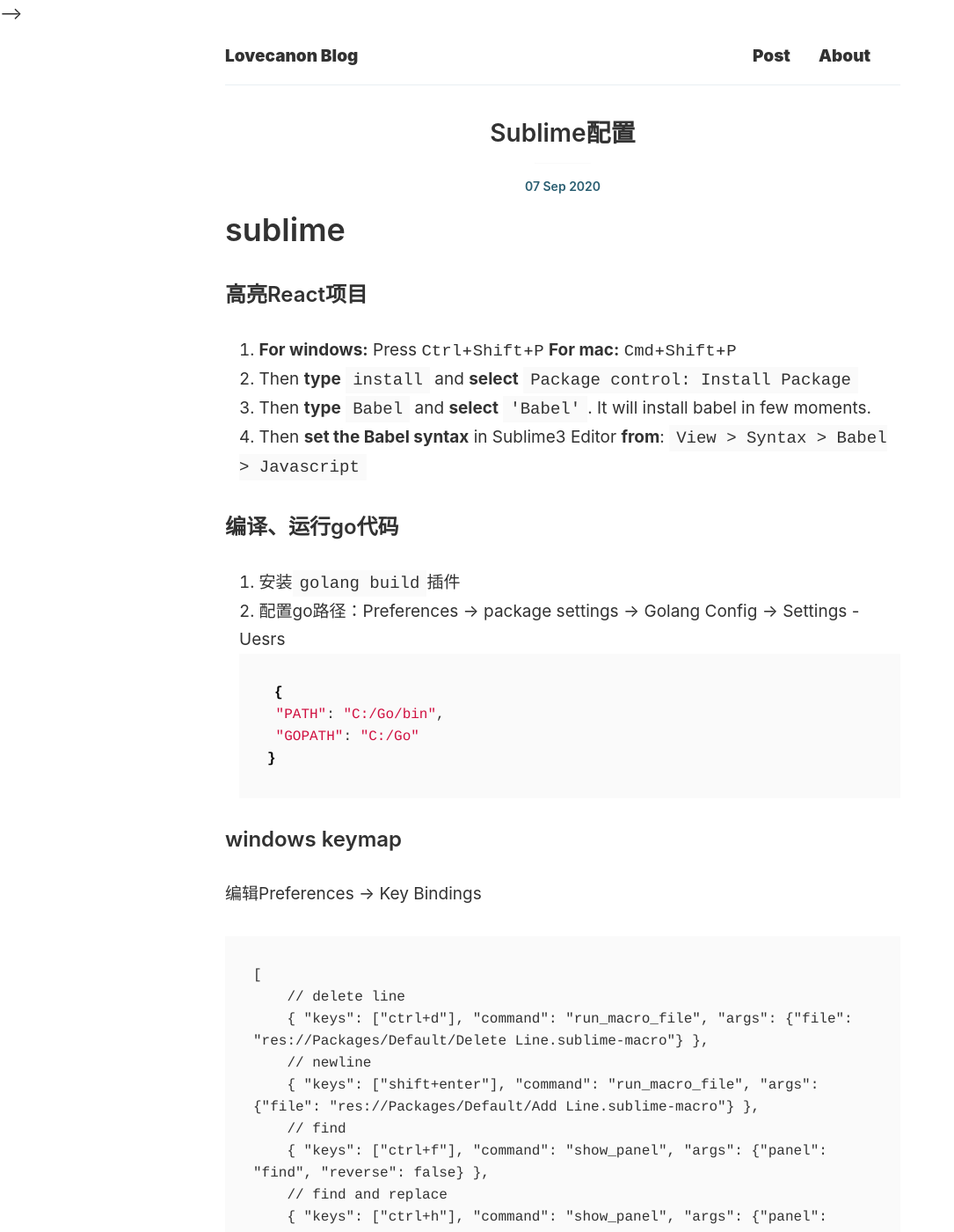
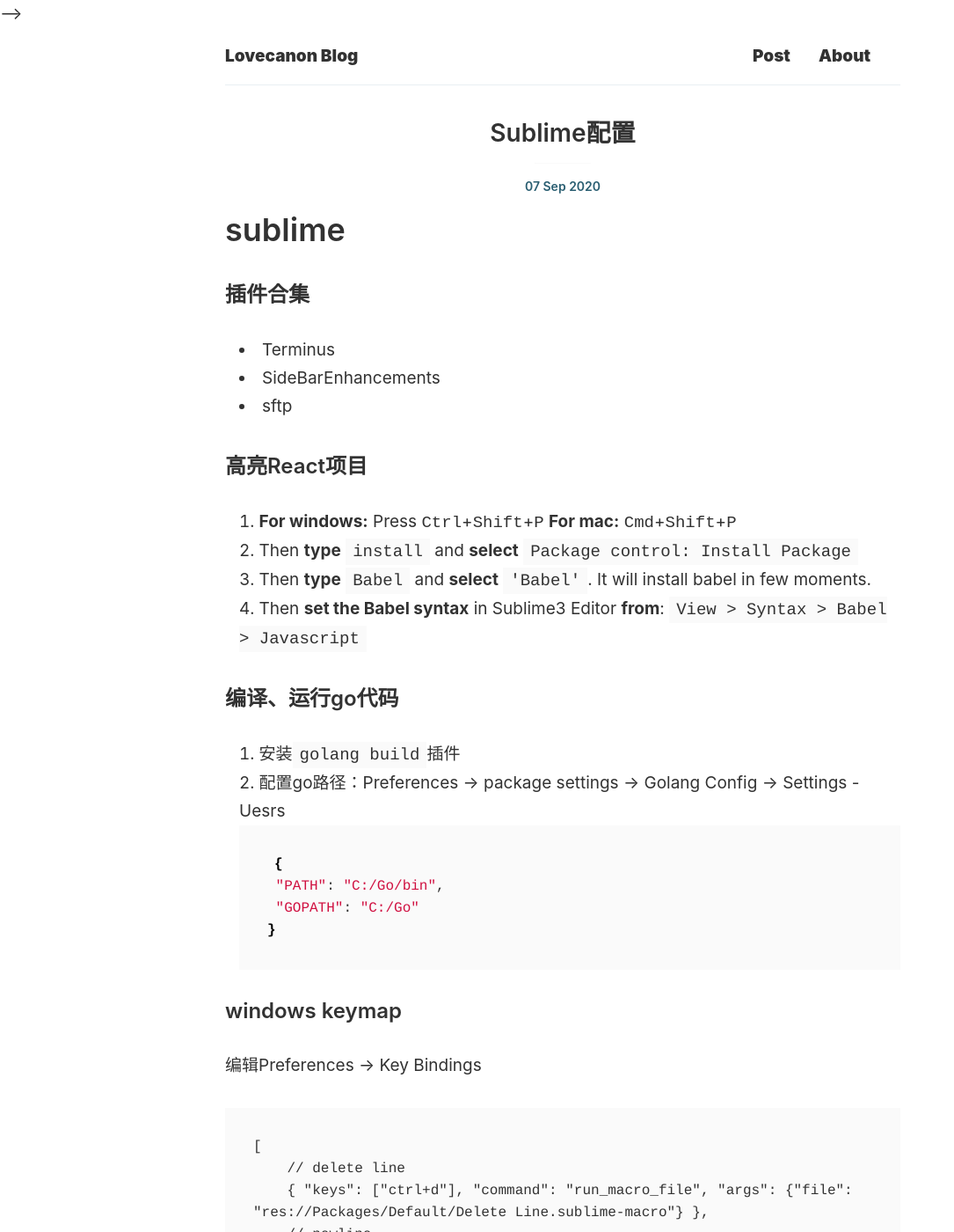
Before and after one commit to Lovecanon/lovecanon.github.io, a Jekyll site: the page built from _posts/2020-9-7-Sublime配置.md, in a window 1280 px wide and 1400 px high. Shown: the whole window at 88% size, without its empty margins (0-1085 px from the left). Built offline with Jekyll 4.4.1, drawn with Linux system fonts in a browser that asks for light colours; our own code applies the rules of GitHub Pages for plain Markdown files; some of the changed text lies outside the part shown.

Commit message:
Update 2020-9-7-Sublime配置.md

````diff
--- a/_posts/2020-9-7-Sublime配置.md
+++ b/_posts/2020-9-7-Sublime配置.md
@@ -1,5 +1,8 @@
 # sublime
-
+### 插件合集
+* Terminus
+* SideBarEnhancements
+* sftp
 
 ### 高亮React项目
 
@@ -31,6 +34,12 @@
     { "keys": ["ctrl+f"], "command": "show_panel", "args": {"panel": "find", "reverse": false} },
     // find and replace
     { "keys": ["ctrl+h"], "command": "show_panel", "args": {"panel": "replace", "reverse": false} },
+    // Open a terminal tab at current file directory
+    {
+        "keys": ["ctrl+shift+t"], "command": "terminus_open", "args": {
+            "cwd": "${file_path:${folder}}"
+        }
+    }
 ]
 ```
 
````
